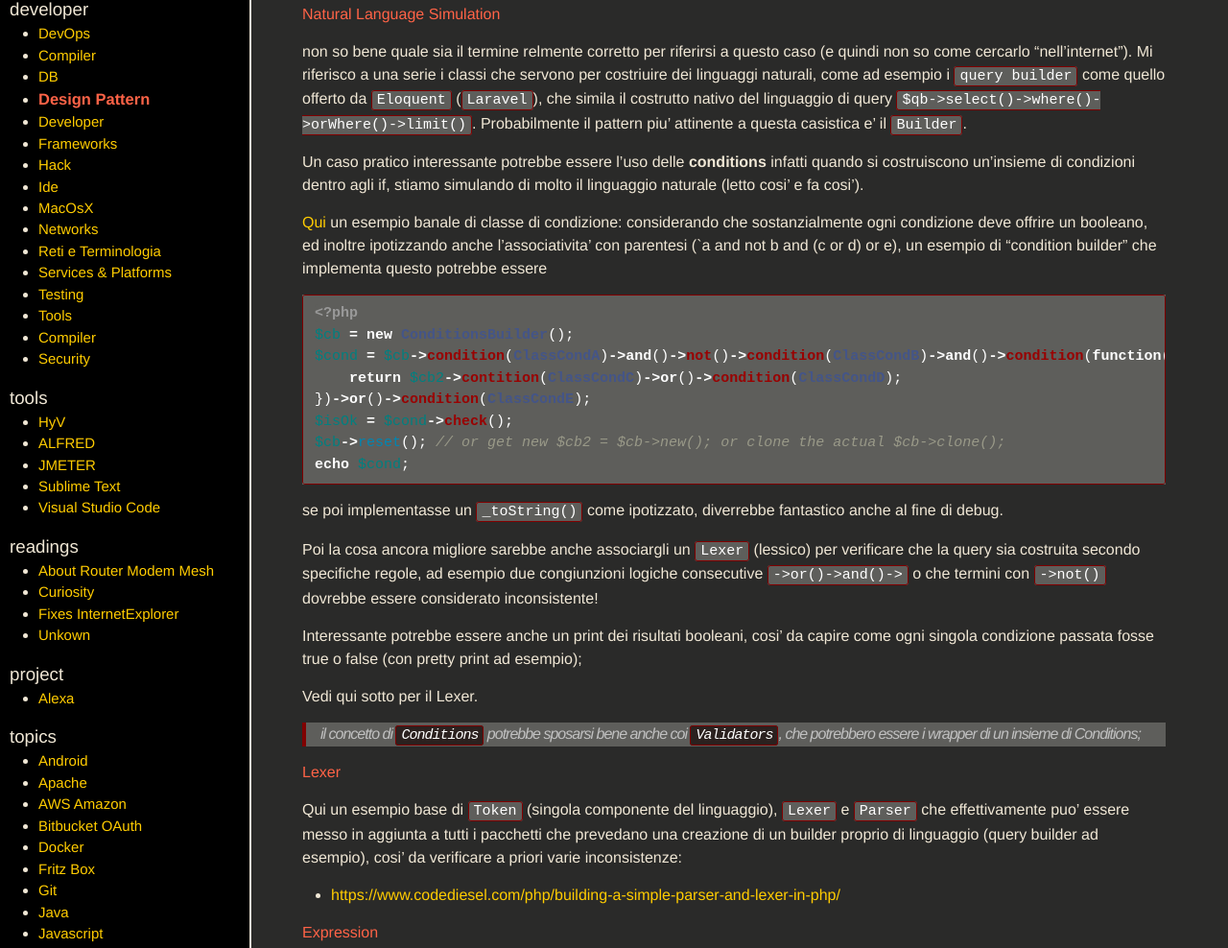
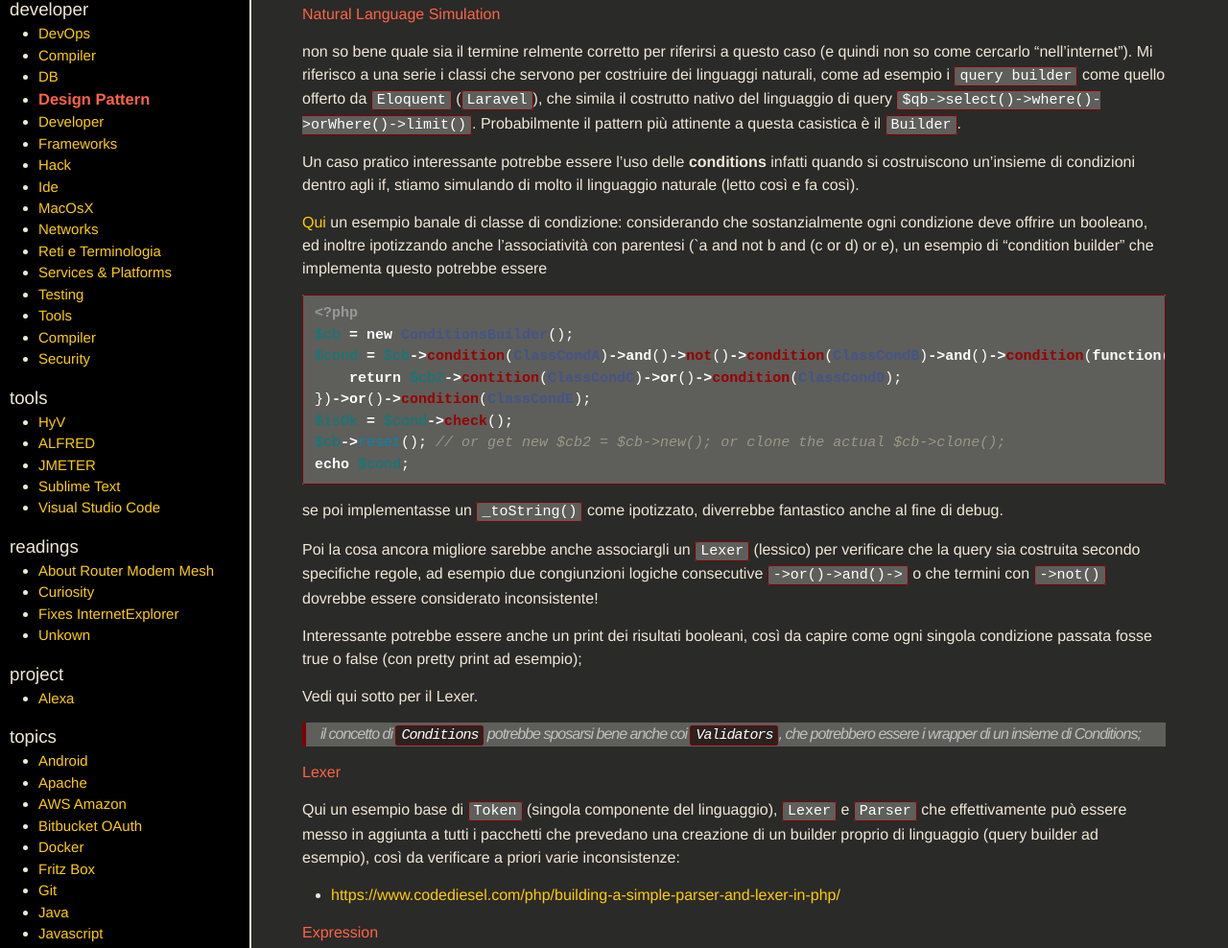
Before and after one commit to SimoSca/own-memo, a Jekyll site: the page built from _pages/developer/design-pattern.md, in a window 1280 px wide and 1400 px high, scrolled down 1597 px. Shown: the part 140-1128 px from the top of the window at 96% size. Built offline with Jekyll 4.4.1, drawn with Linux system fonts in a browser that asks for light colours; nearby versions of some CDN libraries; some of the changed text lies outside the part shown.

Commit message:
[note][design-pattern] added accents

`````diff
--- a/_pages/developer/design-pattern.md
+++ b/_pages/developer/design-pattern.md
@@ -19,7 +19,7 @@ Termini ed argomenti generici per creazione di codice:
 
 - continuous integration
 
-- curried functions: modo per gestire funzioni con + argomenti: vedi [https://blog.carbonfive.com/2015/01/14/gettin-freaky-functional-wcurried-javascript/](https://blog.carbonfive.com/2015/01/14/gettin-freaky-functional-wcurried-javascript/). Es di libreria javascript che la usa e' `Ramda`
+- curried functions: modo per gestire funzioni con + argomenti: vedi [https://blog.carbonfive.com/2015/01/14/gettin-freaky-functional-wcurried-javascript/](https://blog.carbonfive.com/2015/01/14/gettin-freaky-functional-wcurried-javascript/). Es di libreria javascript che la usa è `Ramda`
 
 - most famous pattern here [https://refactoring.guru/design-patterns/php](https://refactoring.guru/design-patterns/php)
 
@@ -98,13 +98,13 @@ anche e solo a livello accademico.
 non so bene quale sia il termine relmente corretto per riferirsi a questo caso (e quindi non so come cercarlo "nell'internet").
 Mi riferisco a una serie i classi che servono per costriuire dei linguaggi naturali, come ad esempio i `query builder`
 come quello offerto da `Eloquent` (`Laravel`), che simila il costrutto nativo del linguaggio di query `$qb->select()->where()->orWhere()->limit()`.
-Probabilmente il pattern piu' attinente a questa casistica e' il `Builder`.
+Probabilmente il pattern più attinente a questa casistica è il `Builder`.
 
 Un caso pratico interessante potrebbe essere l'uso delle **conditions** infatti quando si costruiscono un'insieme di condizioni dentro agli if,
-stiamo simulando di molto il linguaggio naturale (letto cosi' e fa cosi').
+stiamo simulando di molto il linguaggio naturale (letto così e fa così).
 
 [Qui]((https://pimcore.com/docs/pimcore/current/Development_Documentation/Tools_and_Features/Targeting_and_Personalization/Conditions.html)) un esempio banale di classe di condizione:
-considerando che sostanzialmente ogni condizione deve offrire un booleano, ed inoltre ipotizzando anche l'associativita' con parentesi (`a and not b and (c or d) or e),
+considerando che sostanzialmente ogni condizione deve offrire un booleano, ed inoltre ipotizzando anche l'associatività con parentesi (`a and not b and (c or d) or e),
 un esempio di "condition builder" che implementa questo potrebbe essere
 
 ````php
@@ -123,7 +123,7 @@ se poi implementasse un `_toString()` come ipotizzato, diverrebbe fantastico anc
 Poi la cosa ancora migliore sarebbe anche associargli un `Lexer` (lessico) per verificare che la query sia costruita secondo specifiche regole,
 ad esempio due congiunzioni logiche consecutive `->or()->and()->` o che termini con `->not()` dovrebbe essere considerato inconsistente!
 
-Interessante potrebbe essere anche un print dei risultati booleani, cosi' da capire come ogni singola condizione passata fosse true o false (con pretty print ad esempio);
+Interessante potrebbe essere anche un print dei risultati booleani, così da capire come ogni singola condizione passata fosse true o false (con pretty print ad esempio);
 
 Vedi qui sotto per il Lexer.
 
@@ -132,8 +132,8 @@ Vedi qui sotto per il Lexer.
 
 #### Lexer
 
-Qui un esempio base di `Token` (singola componente del linguaggio), `Lexer` e `Parser` che effettivamente puo' essere messo in aggiunta
-a tutti i pacchetti che prevedano una creazione di un builder proprio di linguaggio (query builder ad esempio), cosi' da verificare a priori varie inconsistenze:
+Qui un esempio base di `Token` (singola componente del linguaggio), `Lexer` e `Parser` che effettivamente può essere messo in aggiunta
+a tutti i pacchetti che prevedano una creazione di un builder proprio di linguaggio (query builder ad esempio), così da verificare a priori varie inconsistenze:
 
 - [https://www.codediesel.com/php/building-a-simple-parser-and-lexer-in-php/](https://www.codediesel.com/php/building-a-simple-parser-and-lexer-in-php/)
 
`````
Also changed, not shown: other parts of _pages/developer/design-pattern.md (+2 -2 lines).
